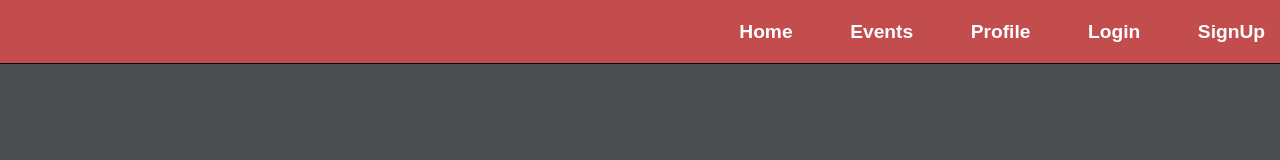
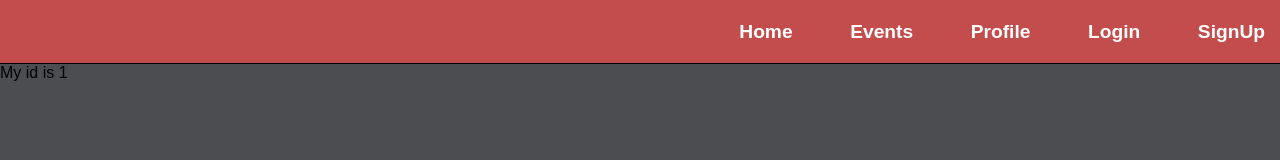
Before and after one commit to SlavLazurenko/TMS, a React (Create React App) app in the folder frontend/: page /event/1 in a window 1280 px wide. Shown: the top 160 px of the page. Built offline with nearby package versions, Linux system fonts and the light colour scheme.

Commit message:
Enabled event id extraction from URI

```diff
--- a/frontend/src/App.js
+++ b/frontend/src/App.js
@@ -1,6 +1,6 @@
 import React from "react";
 import { BrowserRouter as Router, Route, Switch } from "react-router-dom";
-import { Navigation, Home, Events, Profile, Login, SignUp, EventRegistration } from "./components";
+import { Navigation, Home, Events, Event, Profile, Login, SignUp, EventRegistration } from "./components";
 
 
 function App() {
@@ -15,6 +15,7 @@ function App() {
           <Route path="/login" exact component={() => <Login />} />
           <Route path="/event-registration" exact component={() => <EventRegistration />} />
           <Route path="/signup" exact component={() => <SignUp />} />
+          <Route path="/event/:id" render={(props) => <Event {...props} />}/>
         </Switch>
       </Router>
     </div>
--- /dev/null
+++ b/frontend/src/components/Event.jsx
@@ -0,0 +1,13 @@
+import React from "react";
+
+function Event(props) {
+  const id = props.match.params.id;
+
+  return (
+    <div>
+      My id is {id}
+    </div>
+  );
+}
+
+export default Event;
--- a/frontend/src/components/index.js
+++ b/frontend/src/components/index.js
@@ -1,6 +1,7 @@
 export { default as Navigation } from "./Navigation";
 export { default as Home } from "./Home";
 export { default as Events } from "./Events";
+export { default as Event } from "./Event";
 export { default as Profile } from "./Profile";
 export { default as Login } from "./Login";
 export { default as SignUp } from "./SignUp";
```
